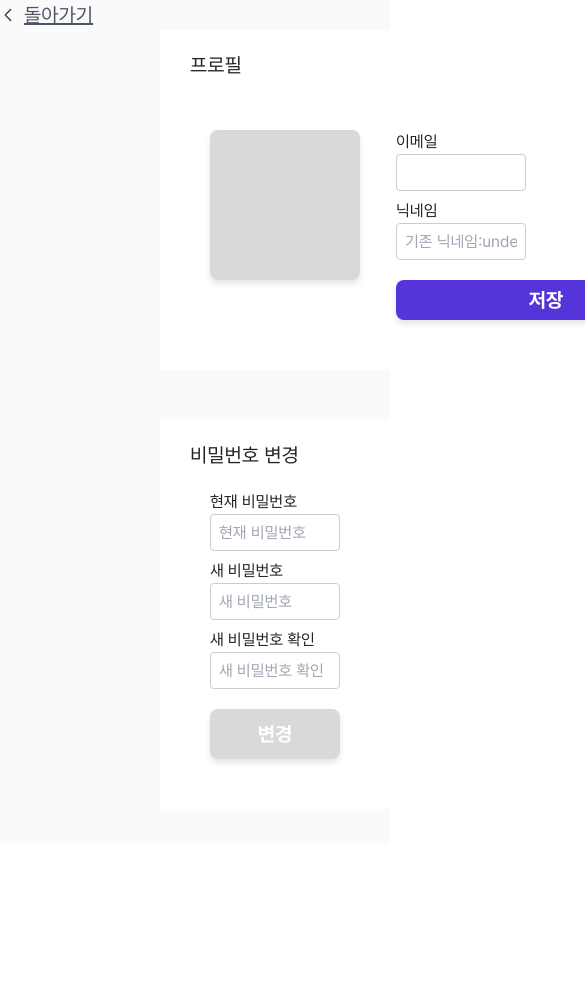
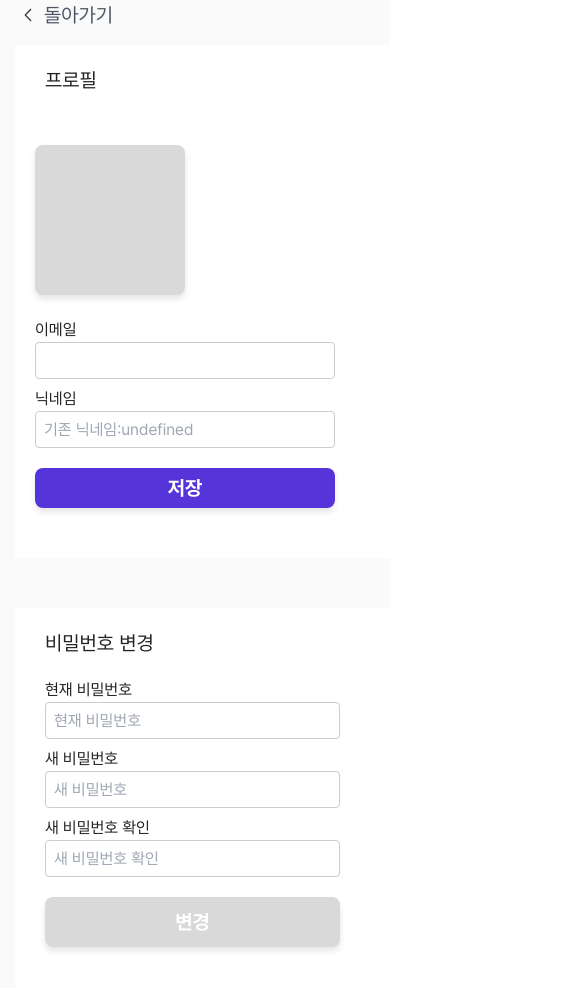
Before and after one commit to FE14-Team7-Taskify/Taskify, a Next.js app: page /mypage in a window 390 px wide. Shown: the top 988 px of the page, 585 px wide, since content can reach past the window. Before the commit the page ends 844 px from the top, so only its background shows below. Built offline with nearby package versions, Linux system fonts and the light colour scheme; no server answers.

Commit message:
마이페이지 뒤로가기 및 반응형 추가

```diff
--- a/src/pages/mypage/index.tsx
+++ b/src/pages/mypage/index.tsx
@@ -7,11 +7,11 @@ import PasswordCheck from './passwordCheck';
 import ProfileCheck from './profileCheck';
 import type { GetMyInfoResponse } from '@/api/users/users.schema';
 import axios from 'axios';
+import { useRouter } from 'next/router';
 
 export default function MyPage() {
-  // const [user, setUser] = useState(null);
-  //const fileInputRef = useRef(null);
   const [myInfo, setMyInfo] = useState<GetMyInfoResponse | null>(null);
+  const router = useRouter();
 
   useEffect(() => {
     async function fetchMyInfo() {
@@ -41,7 +41,7 @@ export default function MyPage() {
   return (
     <div style={{ backgroundColor: '#FAFAFA', minHeight: '100vh' }}>
       <div>
-        <button className={styles.backButton}>
+        <button className={styles.backButton} onClick={() => router.back()}>
           <Image
             src="/icon/arrow_right.svg"
             width={16}
--- a/src/pages/mypage/styles/mypage.module.scss
+++ b/src/pages/mypage/styles/mypage.module.scss
@@ -10,8 +10,8 @@
   font-size: 2rem;
   color: #4b5563;
   cursor: pointer;
+  margin-left: 20px;
 
-  // 텍스트 hover 시 밑줄
   .text {
     text-decoration: none;
     transition: text-decoration 0.2s;
@@ -34,7 +34,10 @@
   background-color: #ffffff;
   max-width: 600px;
   padding: 50px;
-  margin-left: 160px;
+  margin-left: 15px;
+  margin-top: 15px;
+  display: flex;
+  flex-direction: column;
 }
 
 .profileButton {
@@ -60,12 +63,19 @@
   &:active {
     transform: scale(0.98);
   }
+  @media (max-width: 767px) {
+    margin-left: 20px;
+  }
 }
 
 .rowWrapper {
   display: flex;
   align-items: flex-start;
   gap: 16px;
+  @media (max-width: 767px) {
+    flex-direction: column;
+    margin-left: -50px;
+  }
 }
 .formBox {
   display: flex; // 이게 중요!
@@ -83,7 +93,7 @@
 
 .passwordBox {
   margin-top: 50px;
-  margin-left: 160px;
+  margin-left: 15px;
   background-color: #ffffff;
   max-width: 600px;
   padding: 50px;
@@ -97,6 +107,9 @@
 
 .passwordInputBox {
   margin-top: -30px;
+  @media (max-width: 767px) {
+    margin-left: -20px;
+  }
 }
 .inputBox {
   border: 1px solid #ccc;
```
